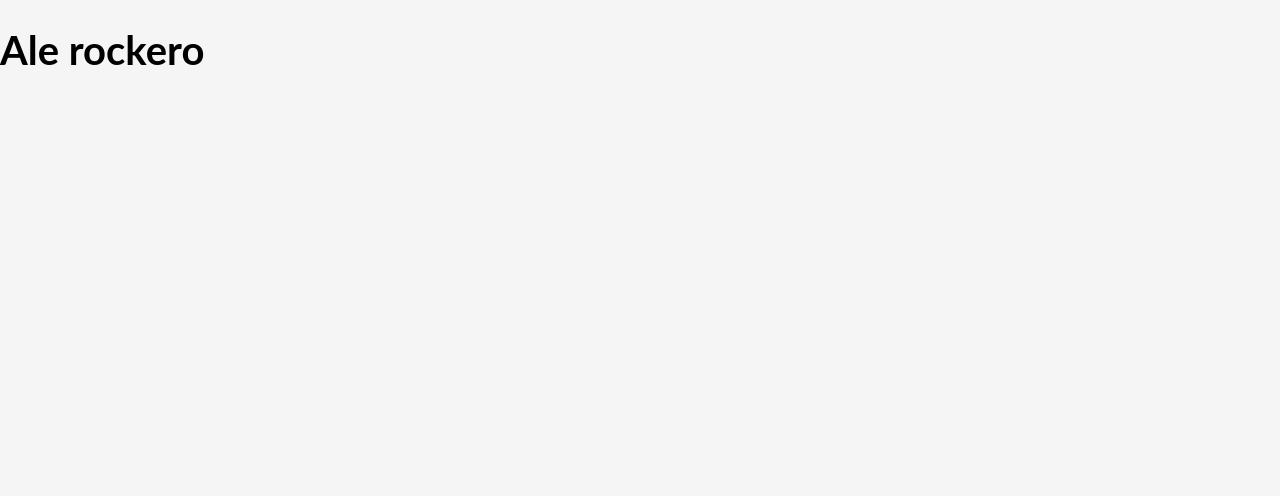
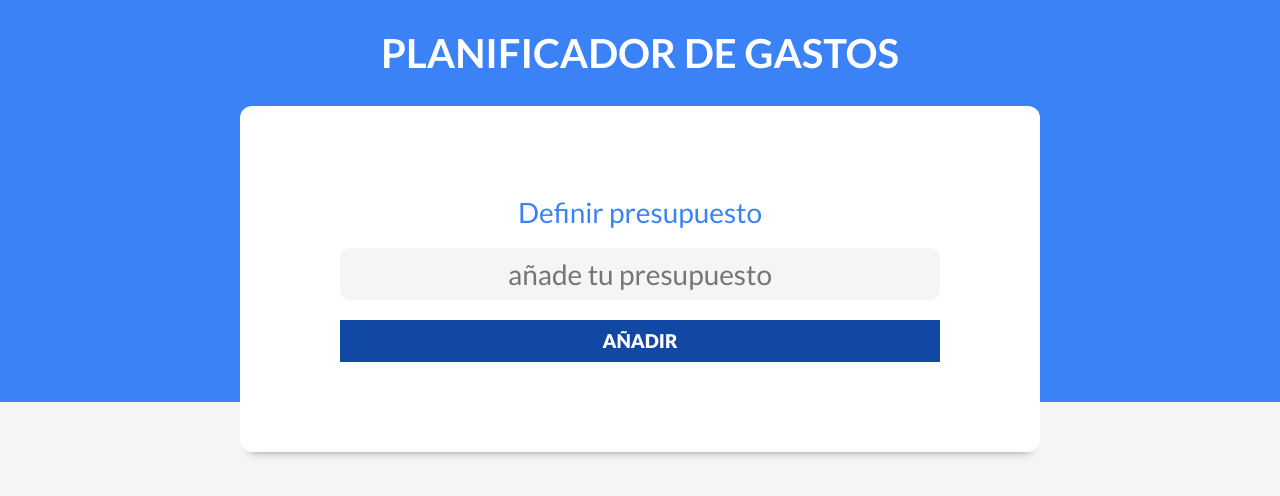
Before and after one commit to AlexielArdilla/control-gastos, a React (Vite) app: page / in a window 1280 px wide. Shown: the top 496 px of the page. Built offline with nearby package versions, Linux system fonts and the light colour scheme.

Commit message:
Agregando componentes

```diff
--- a/index.html
+++ b/index.html
@@ -1,14 +1,20 @@
 <!DOCTYPE html>
 <html lang="en">
+
 <head>
   <meta charset="UTF-8" />
   <link rel="icon" type="image/svg+xml" href="/src/favicon.svg" />
   <meta name="viewport" content="width=device-width, initial-scale=1.0" />
   <title>Control Gastos</title>
   <link rel="stylesheet" href="https://necolas.github.io/normalize.css/8.0.1/normalize.css">
+  <link rel="preconnect" href="https://fonts.googleapis.com">
+  <link rel="preconnect" href="https://fonts.gstatic.com" crossorigin>
+  <link href="https://fonts.googleapis.com/css2?family=Lato:wght@400;700;900&display=swap" rel="stylesheet">
 </head>
+
 <body>
   <div id="root"></div>
   <script type="module" src="/src/main.jsx"></script>
 </body>
+
 </html>
--- a/src/App.jsx
+++ b/src/App.jsx
@@ -1,11 +1,14 @@
 import './index.css'
+import Header from './components/Header'
+
 
 function App() {
 
 
   return (
     <div className="App">
-      <h1>Ale rockero</h1>
+      <Header />
+
     </div>
   )
 }
--- /dev/null
+++ b/src/components/Header.jsx
@@ -0,0 +1,14 @@
+import React from 'react'
+import NuevoPresupuesto from './NuevoPresupuesto'
+
+
+const Header = () => {
+  return (
+    <header>
+        <h1>Planificador de gastos</h1>
+        <NuevoPresupuesto />
+    </header>
+  )
+}
+
+export default Header
--- /dev/null
+++ b/src/components/NuevoPresupuesto.jsx
@@ -0,0 +1,20 @@
+import React from 'react'
+
+const NuevoPresupuesto = () => {
+  return (
+    <div className='contenedor-presupuesto contenedor sombra'>
+        <form className='formulario'>
+            <div className='campo'>
+                <label>Definir presupuesto</label>
+                <input type="text"
+                className='nuevo-presupuesto'
+                placeholder='añade tu presupuesto'
+                />
+            </div>
+            <input type="submit" value='añadir'/>
+        </form>
+    </div>
+  )
+}
+
+export default NuevoPresupuesto
```
Lines whose indentation alone changed are shown as unchanged.
